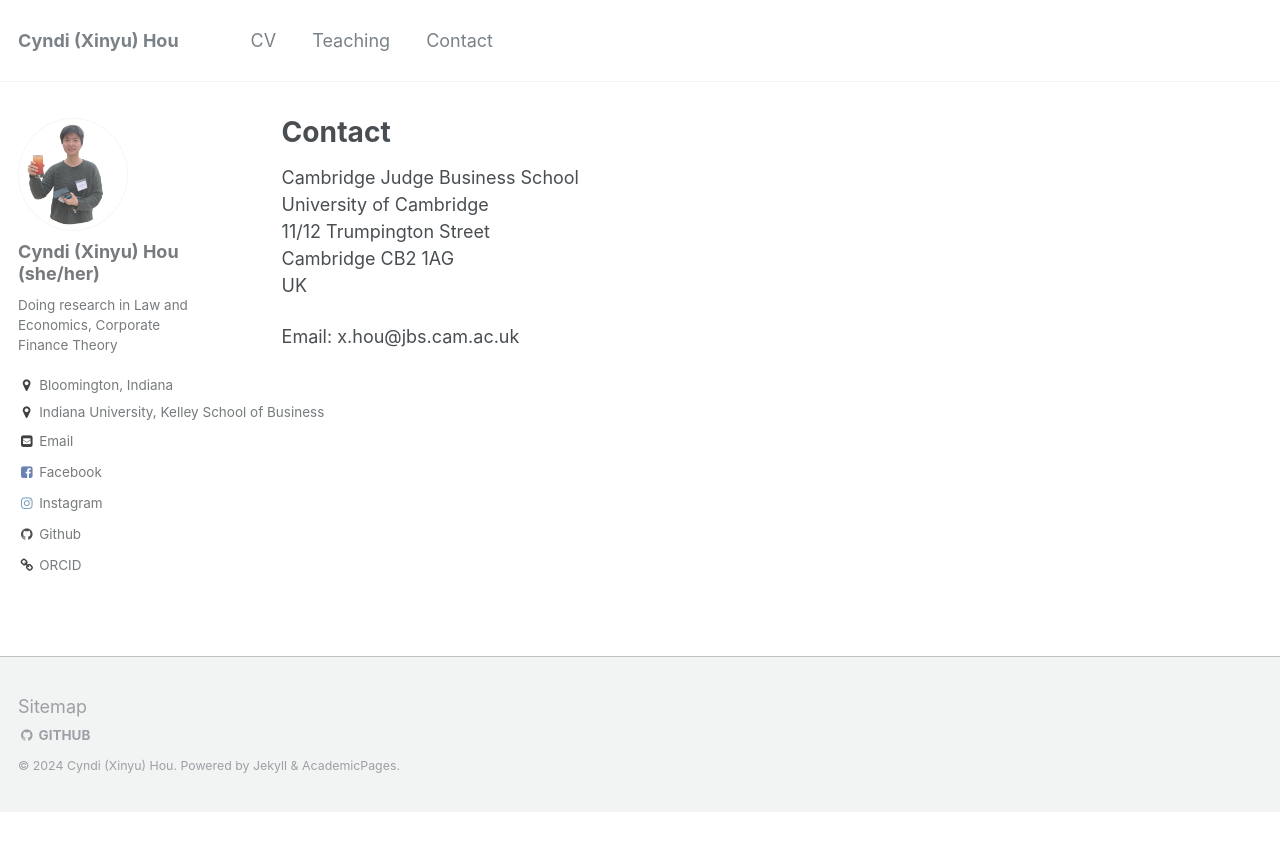
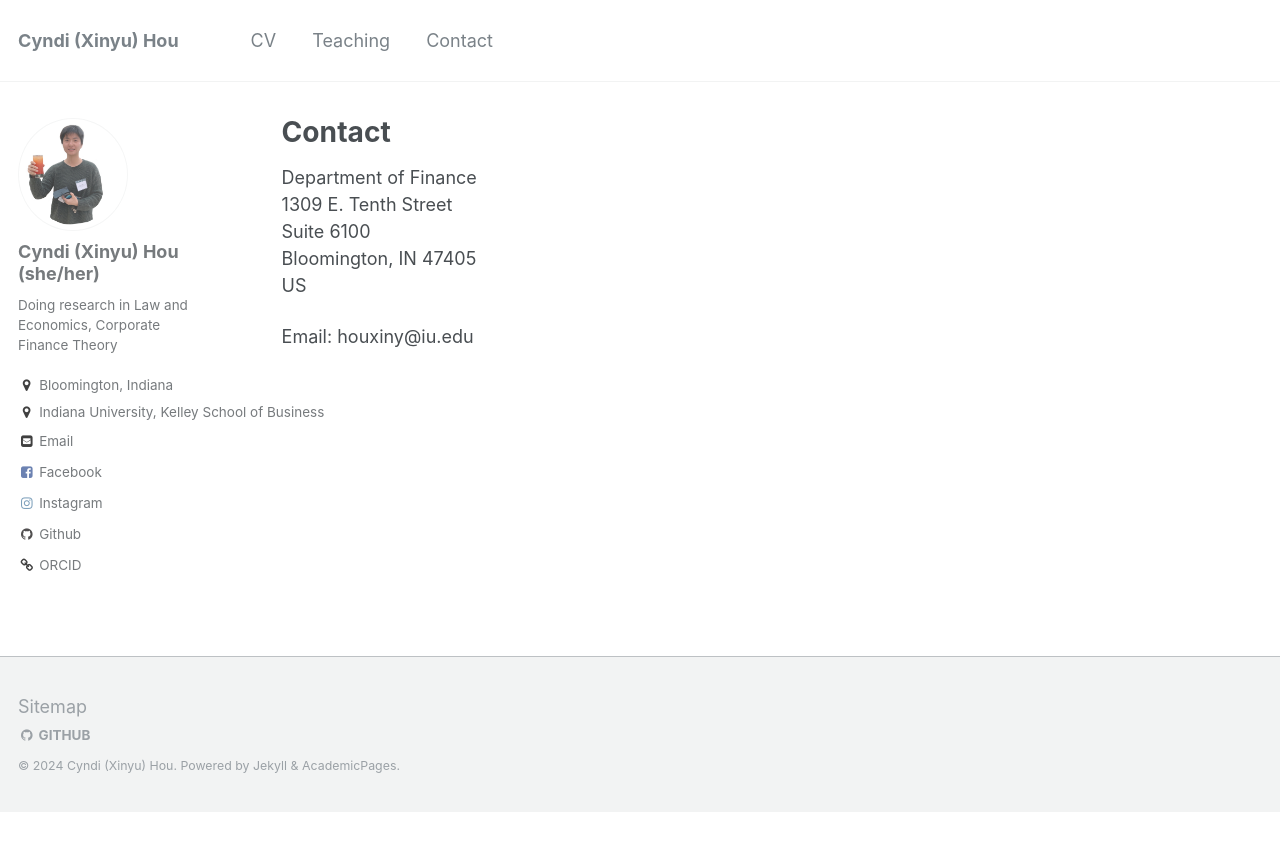
Before and after one commit to xinyuhou94/xinyuhou94.github.io, a Jekyll site: the page built from _pages/contact.md, in a window 1280 px wide. Shown: the top 851 px of the page. Built offline with Jekyll 4.4.1, drawn with Linux system fonts in a browser that asks for light colours.

Commit message:
Update contact.md

```diff
--- a/_pages/contact.md
+++ b/_pages/contact.md
@@ -4,10 +4,10 @@ title: "Contact"
 permalink: /contact/
 author_profile: true
 ---
-Cambridge Judge Business School <br>
-University of Cambridge <br>
-11/12 Trumpington Street <br>
-Cambridge CB2 1AG <br>
-UK <br>
+Department of Finance <br>
+1309 E. Tenth Street <br>
+Suite 6100 <br>
+Bloomington, IN 47405 <br>
+US <br>
 
-Email: x.hou@jbs.cam.ac.uk  <br>
+Email: houxiny@iu.edu  <br>
```
